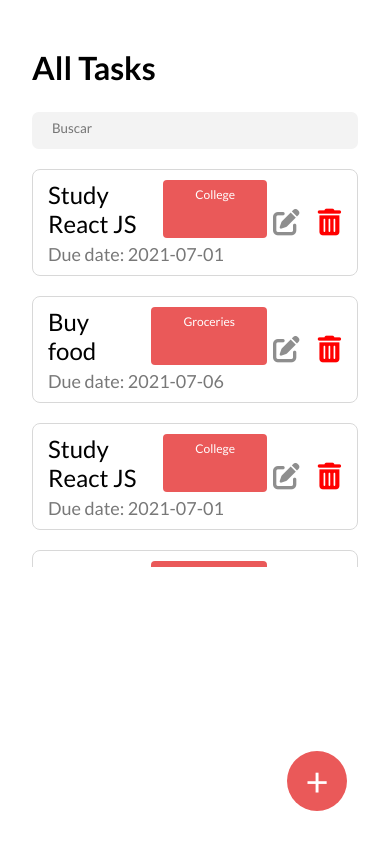
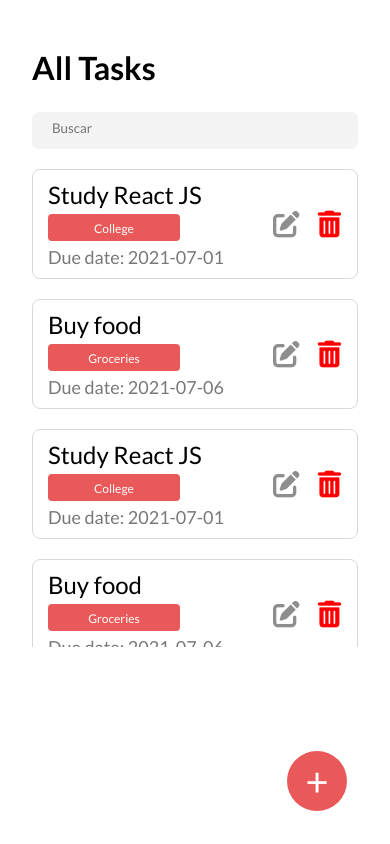
Before and after one commit to luis-unlam/Trabajo-React-GM2-, a React (Create React App) app: page / in a window 390 px wide. Built offline with nearby package versions, Linux system fonts and the light colour scheme.

Commit message:
feat: update responsive design

```diff
--- a/src/components/HomePage/AllTodos.css
+++ b/src/components/HomePage/AllTodos.css
@@ -51,6 +51,7 @@
     border-radius: 4px;
     color: white;
     font-size: 12px;
+    text-align: center;
 }
 
 .lastp{
@@ -84,4 +85,15 @@
     .inputCheckTodoContainer{
         display: none;
     }
+
+    .taskFirstRow{
+        display: grid;
+        gap: 5px;
+    }
+
+    .taskFirstRow span{
+        margin: 0;
+        padding: 7px 0px 5px 0px;
+        width: 75%;
+    }
 }
--- a/src/components/HomePage/ViewTasks.css
+++ b/src/components/HomePage/ViewTasks.css
@@ -14,7 +14,7 @@
   overflow: scroll;
   width: 100%;
   margin-top: 20px;
-  height: 50%;
+  height: 60%;
 }
 
 .formTask {
```
